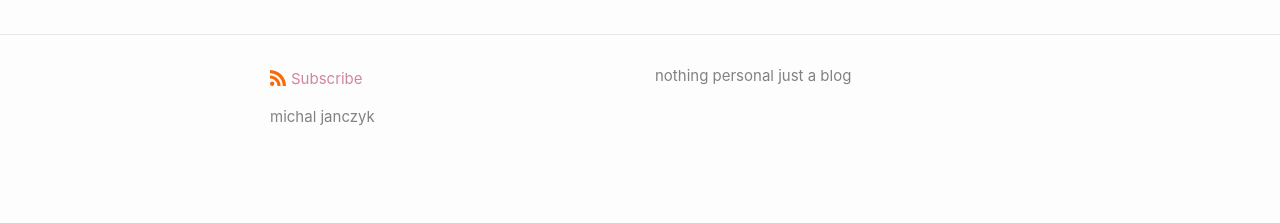
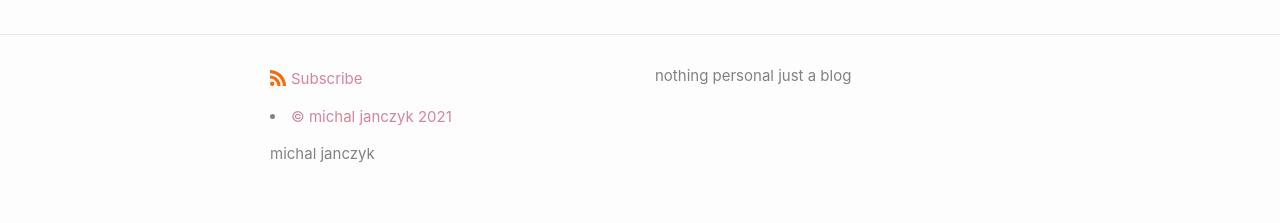
Before and after one commit to michal0janczyk/michaljanczyk.github.io, a Jekyll site: the page built from index.html, in a window 1280 px wide. Shown: the part 1955-2178 px from the top of the page. Built offline with Jekyll 4.4.1, drawn with Linux system fonts in a browser that asks for light colours; the list of posts is cut into pages by our own code; before the commit the page ends 2143 px from its top, so only the background shows below that.

Commit message:
Update footer.html

```diff
--- a/_includes/footer.html
+++ b/_includes/footer.html
@@ -10,6 +10,7 @@
             <svg class="svg-icon orange">
               <use xlink:href="{{ 'assets/minima-social-icons.svg#rss' | relative_url }}"></use>
             </svg><span>Subscribe</span>
+            <li>&copy; {{ site.copyright }} {{ 'now' | date: "%Y" }}</li>
           </a>
         </p>
       {%- if site.author %}
```
